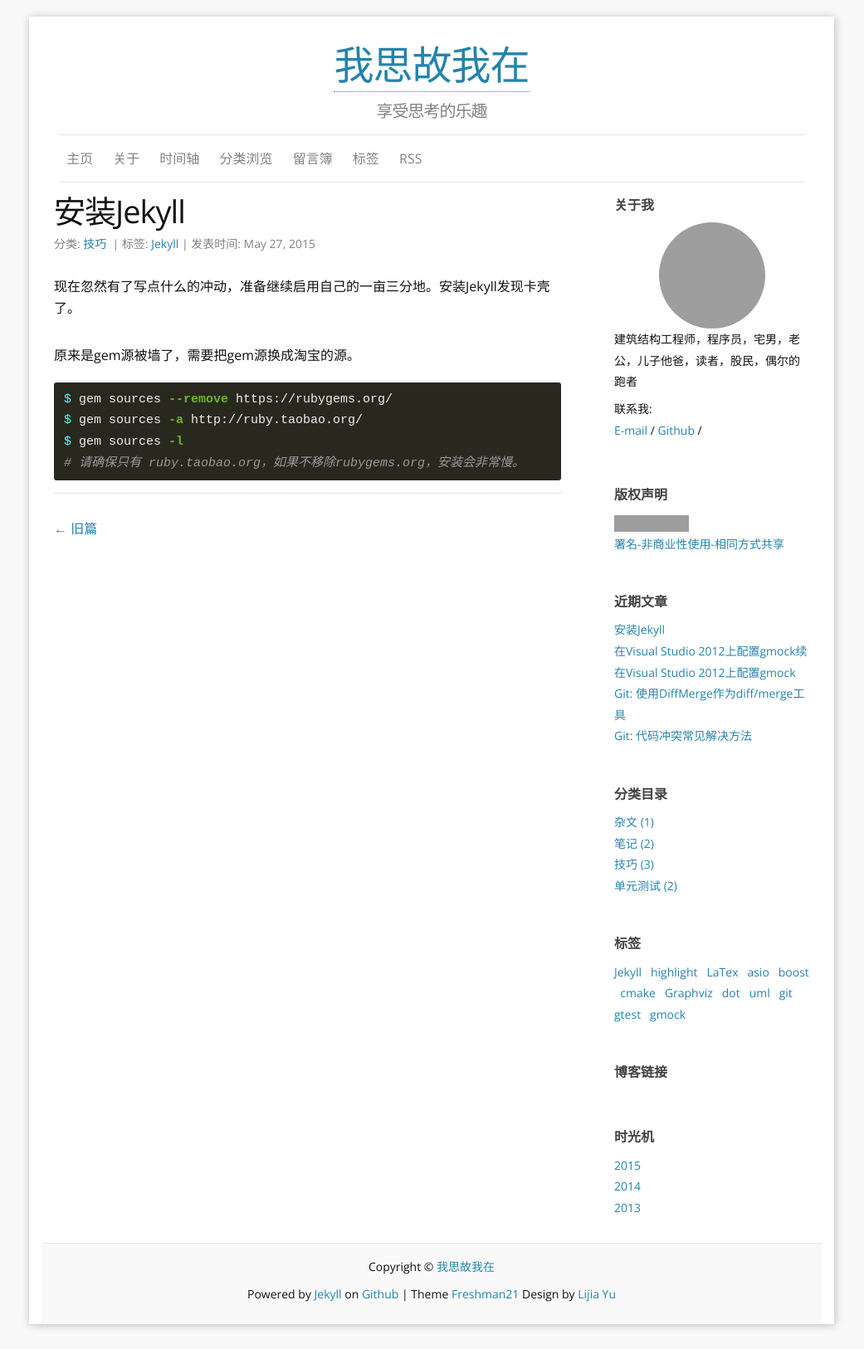
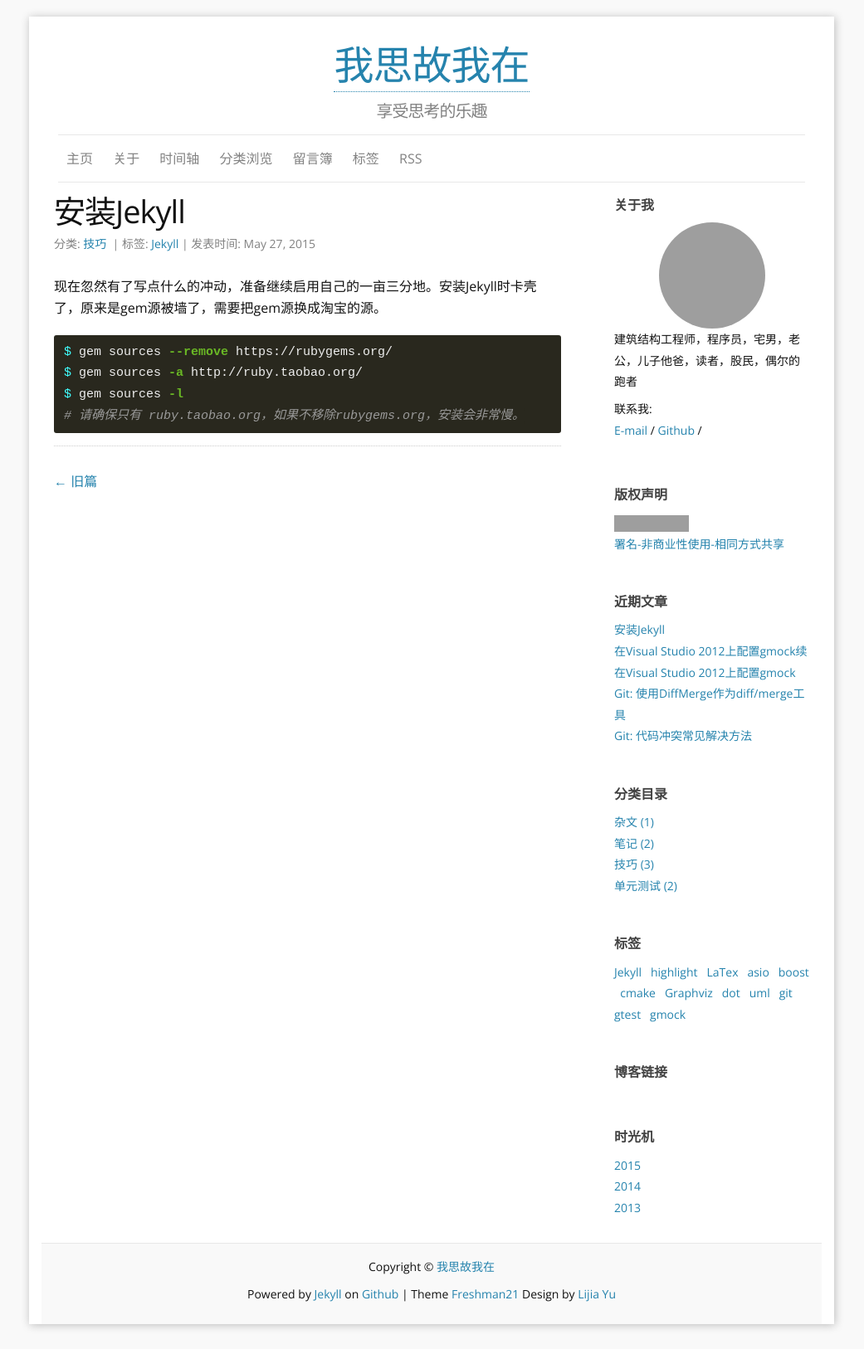
Before and after one commit to Junch/Junch.github.io, a Jekyll site: the page built from _posts/2015-05-27-original-comeback.md, in a window 1280 px wide. Shown: the whole page at 83% size, without its empty margins (120-1161 px from the left). Built offline with Jekyll 4.4.1, drawn with Linux system fonts in a browser that asks for light colours; comment, search, counter and statistics services are not loaded; grey boxes are pictures that could not be loaded.

```diff
--- a/_posts/2015-05-27-original-comeback.md
+++ b/_posts/2015-05-27-original-comeback.md
@@ -1,14 +1,13 @@
 ---
 layout: post
 title: "安装Jekyll"
+summary: 更换gem源，否则会被墙
 tagline: ""
 description: ""
 tags: ["Jekyll"]
 categories: ["技巧"]
 ---
-现在忽然有了写点什么的冲动，准备继续启用自己的一亩三分地。安装Jekyll发现卡壳了。
-
-原来是gem源被墙了，需要把gem源换成淘宝的源。
+现在忽然有了写点什么的冲动，准备继续启用自己的一亩三分地。安装Jekyll时卡壳了，原来是gem源被墙了，需要把gem源换成淘宝的源。
 
 {% highlight bash lineno %}
 $ gem sources --remove https://rubygems.org/
```
